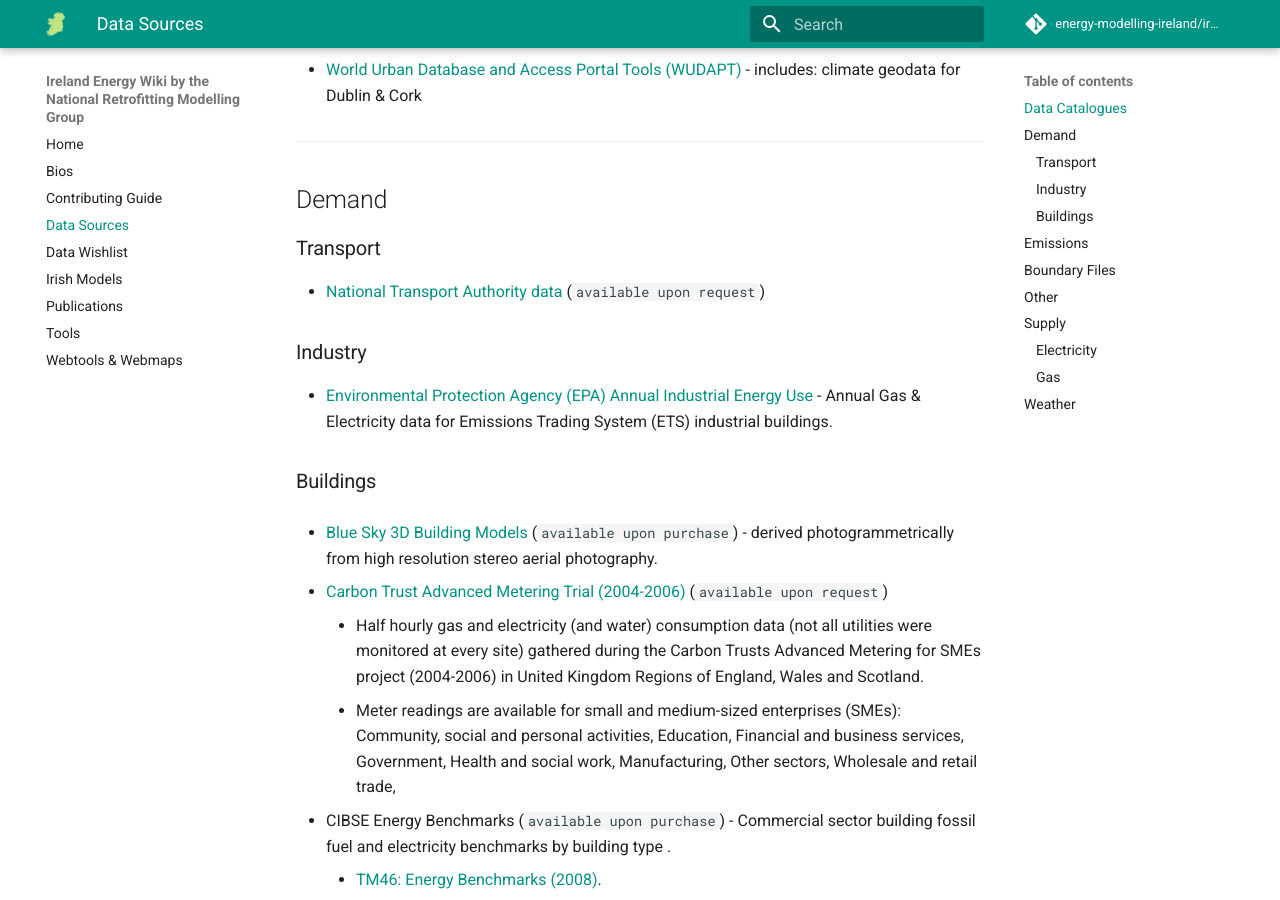
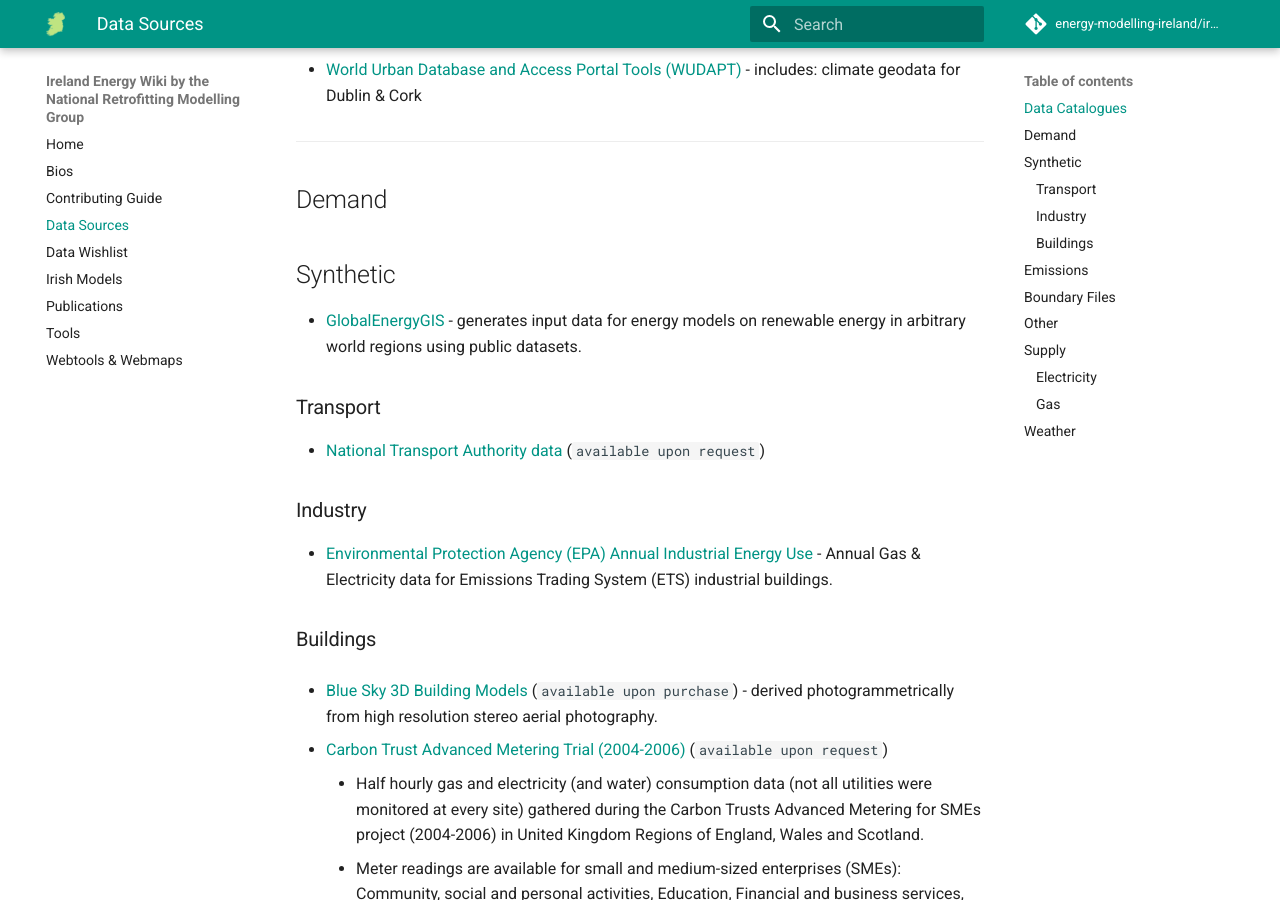
Before and after one commit to energy-modelling-ireland/wiki, an MkDocs documentation site: the page built from docs/Data-Sources.md, in a window 1280 px wide and 900 px high, scrolled down 1386 px. Built offline with MkDocs 1.6.1 and Material for MkDocs 9.7.7, drawn with Linux system fonts in a browser that asks for light colours; comment, search, counter and statistics services are not loaded.

Commit message:
Add GlobalEnergyGIS (#104)
Generates Synthetic data for use in Energy Models

```diff
--- a/docs/Data-Sources.md
+++ b/docs/Data-Sources.md
@@ -35,6 +35,10 @@
 
 
 ## Demand
+
+## Synthetic
+
+- [GlobalEnergyGIS](https://github.com/niclasmattsson/GlobalEnergyGIS) - generates input data for energy models on renewable energy in arbitrary world regions using public datasets.
 
 ### Transport
 
```
